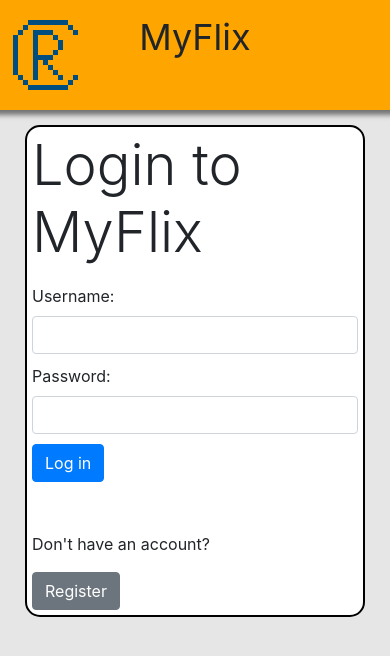
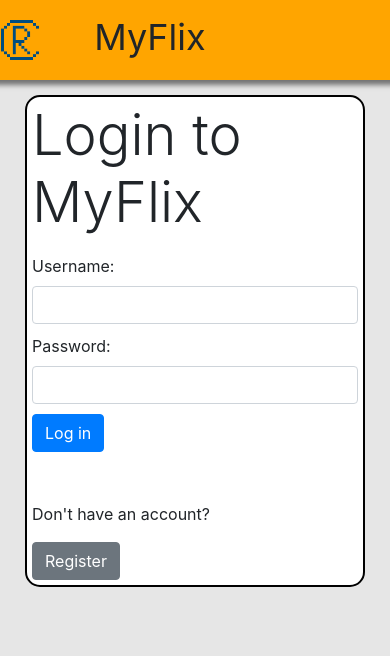
Before and after one commit to RCarpus/movie-client, a React (Vite) app: page / in a window 390 px wide. Shown: the top 656 px of the page. Built offline with nearby package versions, Linux system fonts and the light colour scheme.

Commit message:
moved Router tag to index.jsx and put link to profile in TopBanner

```diff
--- a/src/components/main-view/main-view.jsx
+++ b/src/components/main-view/main-view.jsx
@@ -90,8 +90,7 @@ class MainView extends React.Component {
     if (movies.length === 0) return <div className="main-view"></div>;
 
     return (
-      <Router>
-        {/* If We get here then we are logged in and movies have loaded. */}
+        // If We get here then we are logged in and movies have loaded.
 
         <Row className="main-view justify-content-md-center">
         {/* <Row className="main-view"> */}
@@ -135,7 +134,6 @@ class MainView extends React.Component {
           }} />
 
         </Row>
-      </Router>
     );
   }
 }
--- a/src/components/top-banner/top-banner.jsx
+++ b/src/components/top-banner/top-banner.jsx
@@ -1,11 +1,14 @@
 import React from 'react'
 import Row from 'react-bootstrap/Row';
 import { connect } from 'react-redux';
+import { Link } from "react-router-dom";
+
 
 import { setUserData } from '../../actions/actions';
 
 import './top-banner.scss';
 import { LogoutButton } from '../logout-button/logout-button';
+import Button from 'react-bootstrap/Button';
 
 
 function TopBanner(props) {
@@ -22,10 +25,16 @@ function TopBanner(props) {
     <Row className="banner">
       <div className="gridbox">
         <div id="logo">
-          <img src="../../img/logo.png" />
+          <img id="logo__img" src="../../img/logo.png" />
         </div>
         <div>
           <p id="title">MyFlix</p>
+        </div>
+        <div>
+          {userData.Username &&
+            <Link to={'/profile'}>
+              <Button id="banner__profile-button" className="btn btn-secondary btn-sm genre-view__title-line__nav" type="button">Profile</Button>
+            </Link>}
         </div>
         <div>
           {userData.Username && <LogoutButton logoutUser={logoutUser} />}
--- a/src/components/top-banner/top-banner.scss
+++ b/src/components/top-banner/top-banner.scss
@@ -7,13 +7,17 @@
 
 .gridbox {
   display: grid;
-  grid-template-columns: 100px 1fr 50px;
+  grid-template-columns: 100px 1fr 120px 50px;
   width: 100%;
 }
 
 #logo {
   padding: 0px;
   margin: 0;
+}
+
+#banner__profile-button {
+  margin-top: 20px;
 }
 
 #title {
@@ -26,10 +30,20 @@
 
 @media only screen and (max-width: 576px) {
   .gridbox {
-    grid-template-columns: 100px 2fr 1fr;
+    grid-template-columns: 50px 3fr 1fr 1fr;
   }
 
   #title {
     font-size: 36px;
   }
+
+  #logo__img {
+    height: 40px;
+  }
 }
+
+@media only screen and (max-width: 350px) {
+  #title {
+    font-size: 26px;
+  }
+}
--- a/src/index.jsx
+++ b/src/index.jsx
@@ -2,6 +2,7 @@ import React from 'react';
 import ReactDOM from 'react-dom';
 import Container from 'react-bootstrap/Container';
 import { createStore } from 'redux';
+import { BrowserRouter as Router, Route, Redirect } from "react-router-dom";
 import { Provider } from 'react-redux';
 import moviesApp from './reducers/reducers';
 import { devToolsEnhancer } from 'redux-devtools-extension';
@@ -18,11 +19,13 @@ class MyFlixApplication extends React.Component {
   render() {
     return (
       <Provider store={store}>
-        <TopBanner />
-        <Container >
-          <MainView />
-        </Container>
-    </Provider>
+        <Router>
+          <TopBanner />
+          <Container >
+            <MainView />
+          </Container>
+        </Router>
+      </Provider>
     );
   }
 }
```
